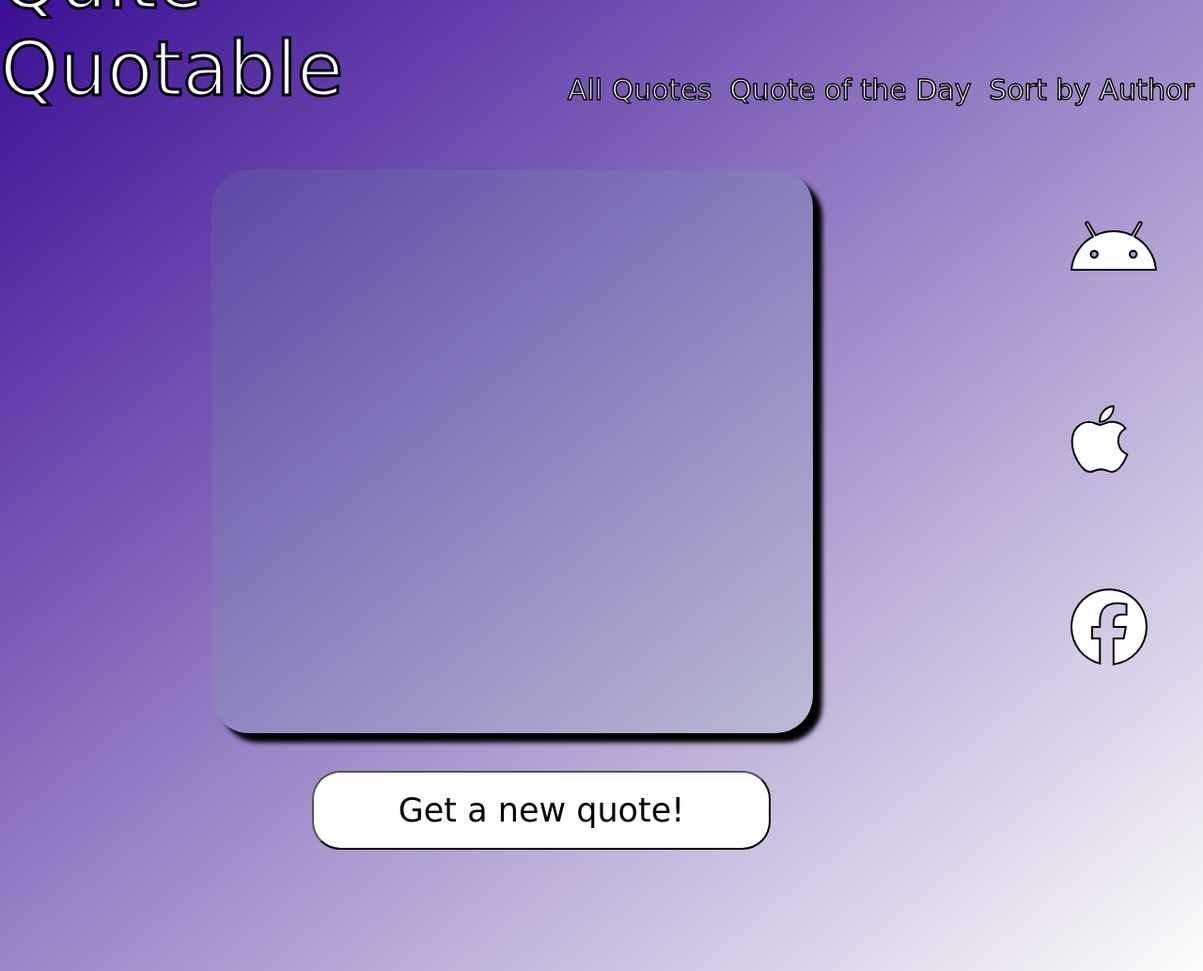
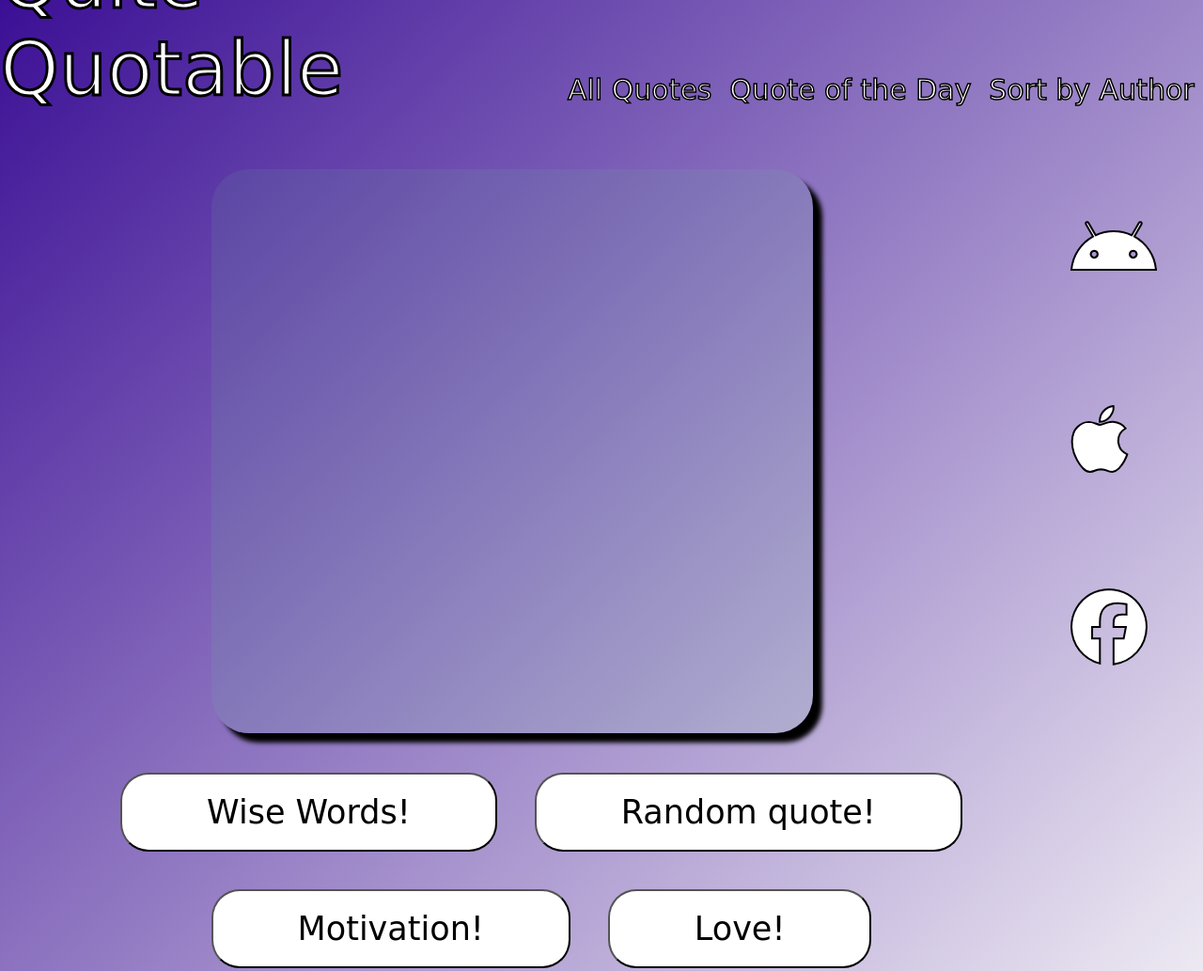
Before and after one commit to Mclowdus7/quoteGenerator, a plain HTML site: page index.html in a window 1280 px wide. Shown: the top 1033 px of the page at 94% size. Drawn offline with Linux system fonts and the light colour scheme; no server answers; a web font is replaced by a local one.

Commit message:
added more buttons

```diff
--- a/index.html
+++ b/index.html
@@ -26,8 +26,11 @@
         <a href="#"><i class="fa-brands fa-facebook"></i></a>
     </div>
 </div>
-<div class="new-quote">
-    <button id="quote">Get a new quote!</button>
+<div class="button-box">
+    <button id="motivation">Motivation!</button>
+    <button id="love">Love!</button>
+    <button id="wisdom">Wise Words!</button>
+    <button id="quote">Random quote!</button>
 </div>
     <script src="https://kit.fontawesome.com/3b60a2efce.js" crossorigin="anonymous"></script>
     <script src="quote.js"></script>
--- a/quote.css
+++ b/quote.css
@@ -89,17 +89,20 @@ transform: translateY(4px);
     display: flex;
 }
 
-.new-quote {
+.button-box {
     height: 30px;
     width: 90%;
     display: flex;
+    flex-wrap: wrap-reverse;
+    align-items: center;
     justify-content: center;
-    margin-bottom: 200px;
+    margin:200px 0;
 }
 
-.new-quote button {
+ button {
     background-color: white;
     padding: 40px 90px;
+    margin: 20px;
     font-size: 35px;
     border-radius: 30px;
     text-align: center;
@@ -107,7 +110,7 @@ transform: translateY(4px);
    line-height: 0em;
 }
 
-.new-quote button:hover {
+button:hover {
     background-color: lightgreen;
     box-shadow: 0 5px #666;
     transform: translateY(4px);
```
